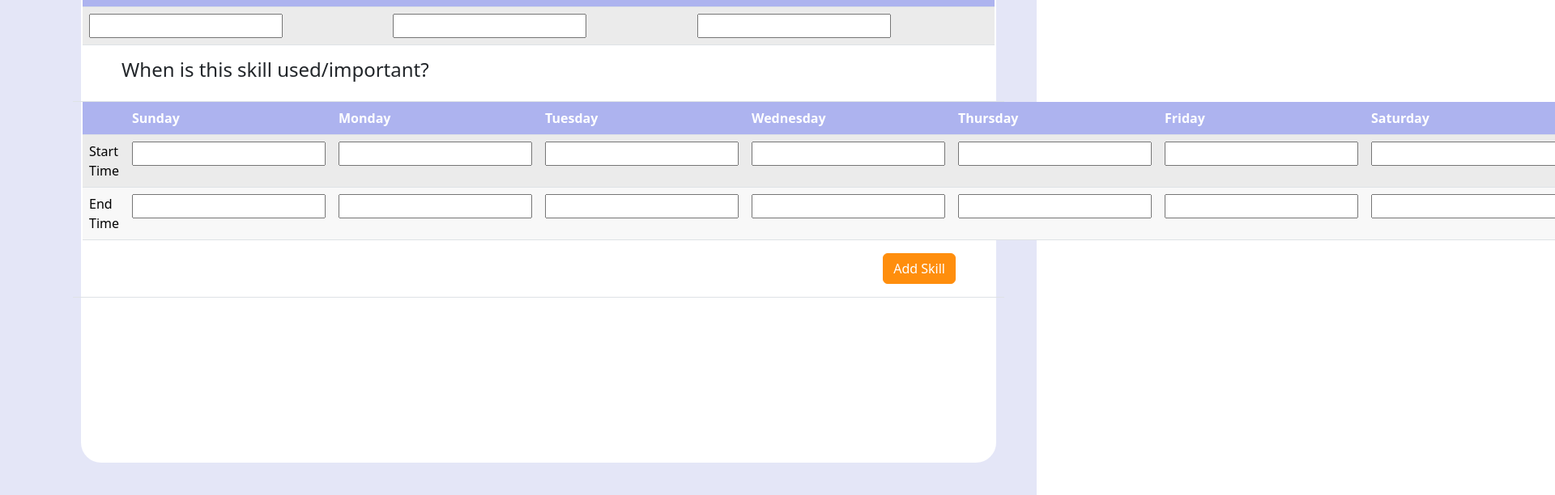
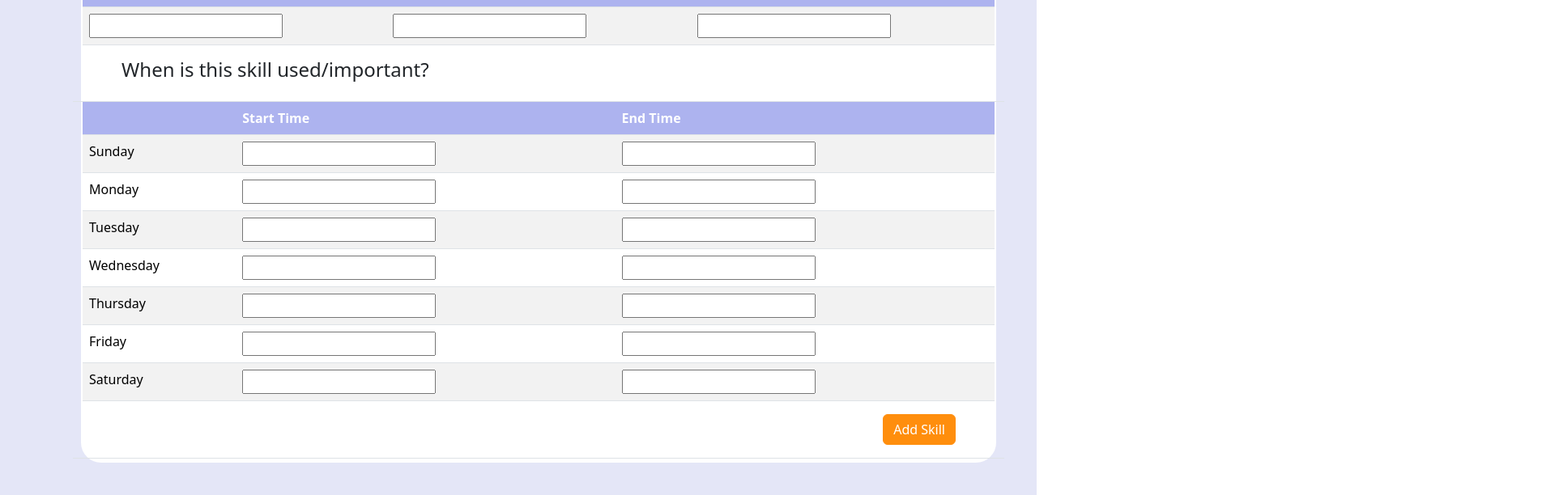
Before and after one commit to rrbannon2/ScheduleHQ, a React (Create React App) app in the folder Schedule/static/: page /addskill in a window 1280 px wide. Shown: the part 257-869 px from the top of the page at 81% size, 1920 px wide, since content can reach past the window. Built offline with nearby package versions, Linux system fonts and the light colour scheme.

Commit message:
Makes skill page time input tables run vertically rather than horizontally

```diff
--- a/Schedule/static/src/components/BaseEmployeeDataTable/BaseEmployeeDataTable.css
+++ b/Schedule/static/src/components/BaseEmployeeDataTable/BaseEmployeeDataTable.css
@@ -16,7 +16,7 @@
 }
 
 .table.table.table-striped > tbody > tr > td {
-    background-color: #F8F8F8;
+    background-color: #ffffff;
 }
 /* .table.table.table-striped > tbody > tr > td > input{ */
     /* width:75%; */
--- a/Schedule/static/src/components/SkillPage/SkillPage.jsx
+++ b/Schedule/static/src/components/SkillPage/SkillPage.jsx
@@ -45,39 +45,48 @@ const SkillPage = ({ addNew, existingInfo }) => {
                     <thead>
                         <tr>
                             <th> </th>
-                            <th>Sunday</th>
-                            <th>Monday</th>
-                            <th>Tuesday</th>
-                            <th>Wednesday</th>
-                            <th>Thursday</th>
-                            <th>Friday</th>
-                            <th>Saturday</th>
+                            <th>Start Time</th>
+                            <th>End Time</th>
                         </tr>
                     </thead>
                     <tbody>
                         <tr>
-                            <td>Start Time</td>
+                            <td>Sunday</td>
                             <td> {addNew ? <input id="sunday_1" /> : <input defaultValue={existingInfo[1][0]} id="sunday_1" />}</td>
-                            <td> {addNew ? <input id="monday_1" /> : <input defaultValue={existingInfo[1][1]} id="monday_1" />}</td>
-                            <td> {addNew ? <input id="tuesday_1" /> : <input defaultValue={existingInfo[1][2]} id="tuesday_1" />}</td>
-                            <td> {addNew ? <input id="wednesday_1" /> : <input defaultValue={existingInfo[1][3]} id="wednesday_1" />}</td>
-                            <td> {addNew ? <input id="thursday_1" /> : <input defaultValue={existingInfo[1][4]} id="thursday_1" />}</td>
-                            <td> {addNew ? <input id="friday_1" /> : <input defaultValue={existingInfo[1][5]} id="friday_1" />}</td>
-                            <td> {addNew ? <input id="saturday_1" /> : <input defaultValue={existingInfo[1][6]} id="saturday_1" />}</td>
-
+                            <td> {addNew ? <input id="sunday_2" /> : <input defaultValue={existingInfo[1][7]} id="sunday_2" />}</td>
                         </tr>
 
                         <tr>
-                            <td>End Time</td>
-                            <td> {addNew ? <input id="sunday_2" /> : <input defaultValue={existingInfo[1][7]} id="sunday_2" />}</td>
+                            <td>Monday</td>
+                            <td> {addNew ? <input id="monday_1" /> : <input defaultValue={existingInfo[1][1]} id="monday_1" />}</td>
                             <td> {addNew ? <input id="monday_2" /> : <input defaultValue={existingInfo[1][8]} id="monday_2" />}</td>
+                        </tr>
+                        <tr>
+                            <td>Tuesday</td>
+                            <td> {addNew ? <input id="tuesday_1" /> : <input defaultValue={existingInfo[1][2]} id="tuesday_1" />}</td>
                             <td> {addNew ? <input id="tuesday_2" /> : <input defaultValue={existingInfo[1][9]} id="tuesday_2" />}</td>
+                        </tr>
+                        <tr>
+                            <td>Wednesday</td>
+                            <td> {addNew ? <input id="wednesday_1" /> : <input defaultValue={existingInfo[1][3]} id="wednesday_1" />}</td>
                             <td> {addNew ? <input id="wednesday_2" /> : <input defaultValue={existingInfo[1][10]} id="wednesday_2" />}</td>
+                        </tr>
+                        <tr>
+                            <td>Thursday</td>
+                            <td> {addNew ? <input id="thursday_1" /> : <input defaultValue={existingInfo[1][4]} id="thursday_1" />}</td>
                             <td> {addNew ? <input id="thursday_2" /> : <input defaultValue={existingInfo[1][11]} id="thursday_2" />}</td>
+                        </tr>
+                        <tr>
+                            <td>Friday</td>
+                            <td> {addNew ? <input id="friday_1" /> : <input defaultValue={existingInfo[1][5]} id="friday_1" />}</td>
                             <td> {addNew ? <input id="friday_2" /> : <input defaultValue={existingInfo[1][12]} id="friday_2" />}</td>
+                        </tr>
+                        <tr>
+                            <td>Saturday</td>
+                            <td> {addNew ? <input id="saturday_1" /> : <input defaultValue={existingInfo[1][6]} id="saturday_1" />}</td>
                             <td> {addNew ? <input id="saturday_2" /> : <input defaultValue={existingInfo[1][13]} id="saturday_2" />}</td>
+                        </tr>
 
-                        </tr>
                     </tbody>
                 </Table>
                 <Row className='d-flex align-items-center pb-3 px-5 square border-bottom'>
```
